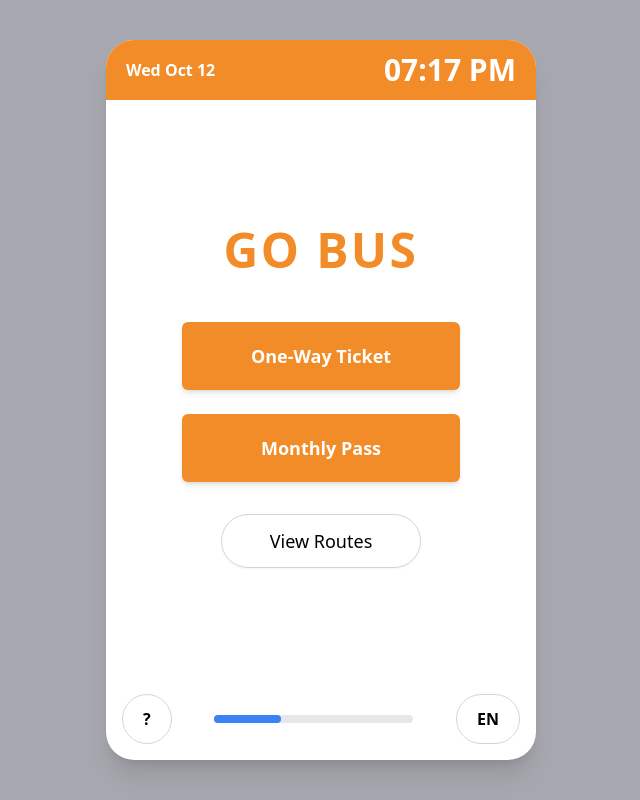
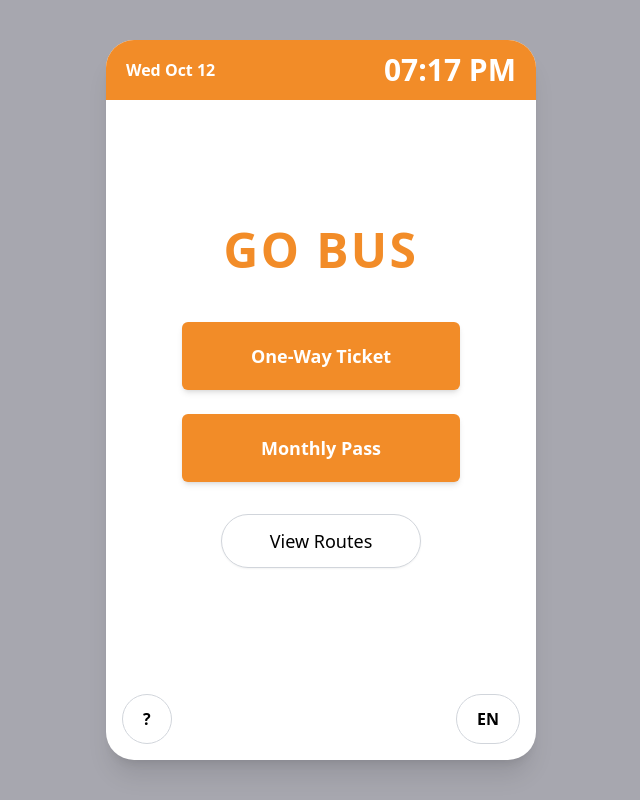
Before and after one commit to AbdelrahmanBekhit/bus-ticketing-kiosk, a React (Vite) app: page /home in a window 1280 px wide. Shown: the whole page, without its empty margins (319-959 px from the left). Built offline with nearby package versions, Linux system fonts and the light colour scheme.

Commit message:
bottom bar changes

```diff
--- a/src/App.tsx
+++ b/src/App.tsx
@@ -47,6 +47,11 @@ export default function App() {
   const location = useLocation()
   const isIdle = location.pathname === '/' || location.pathname === '/idle2'
   const hideBottomBar = isIdle
+  const showProgress =
+    location.pathname.startsWith('/payment') ||
+    location.pathname.startsWith('/confirm') ||
+    location.pathname.startsWith('/destination')
+
 
   return (
     <LangCtx.Provider value={value}>
@@ -58,7 +63,9 @@ export default function App() {
           <Outlet />
         </div>
 
-        {!hideBottomBar && <BottomBar />}
+        {!hideBottomBar && <BottomBar showProgress={showProgress} />}
+
+
       </div>
 
       <Modal open={showTimeout} onClose={()=>setShowTimeout(false)}>
--- a/src/components/BottomBar.tsx
+++ b/src/components/BottomBar.tsx
@@ -1,15 +1,35 @@
 import { useNavigate } from 'react-router-dom'
 import { useLang } from '../App'
 
-export default function BottomBar(){
+export default function BottomBar({ showProgress }: { showProgress?: boolean }) {
   const nav = useNavigate()
   const { lang } = useLang()
+
   return (
     <div className="px-4 pb-4">
       <div className="flex items-center justify-between">
-        <button className="btn-secondary" onClick={()=> nav('/help')}>?</button>
-        <div className="w-1/2 mx-4 h-2 bg-gray-200 rounded-full"><div className="h-2 w-1/3 bg-blue-500 rounded-full"/></div>
-        <button className="btn-secondary" onClick={()=> nav('/language')}>{lang.toUpperCase()}</button>
+        {/* Help Button */}
+        <button
+          className="btn-secondary"
+          onClick={() => nav('/help')}
+        >
+          ?
+        </button>
+
+        {/* Conditional Progress Bar */}
+        {showProgress && (
+          <div className="w-1/2 mx-4 h-2 bg-gray-200 rounded-full">
+            <div className="h-2 w-1/3 bg-blue-500 rounded-full" />
+          </div>
+        )}
+
+        {/* Language Button */}
+        <button
+          className="btn-secondary"
+          onClick={() => nav('/language')}
+        >
+          {lang.toUpperCase()}
+        </button>
       </div>
     </div>
   )
```
